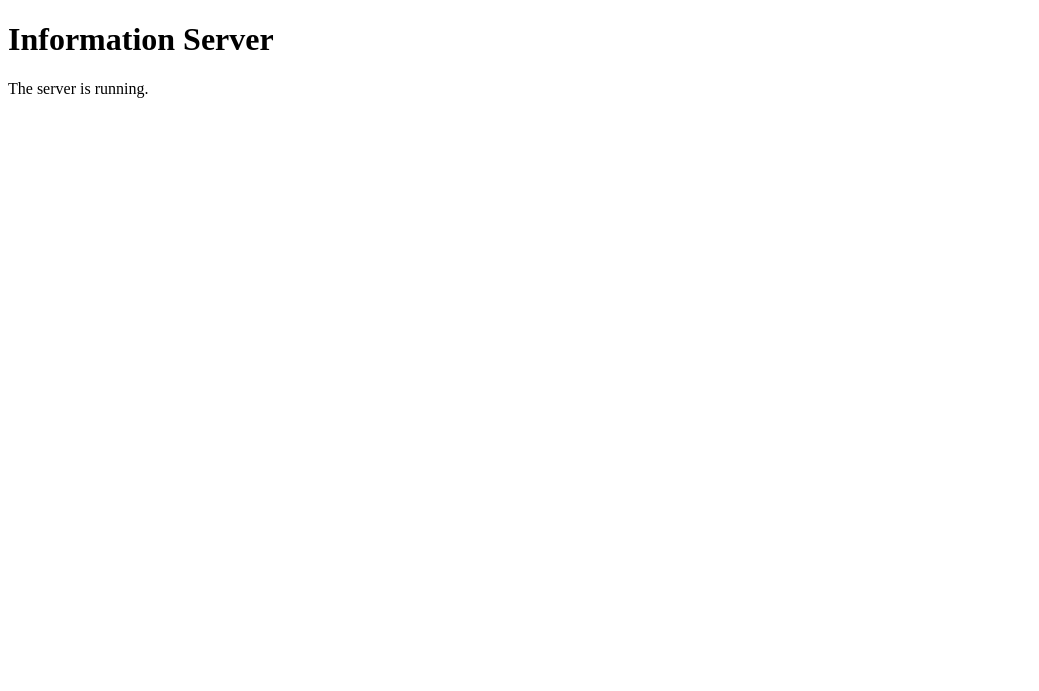
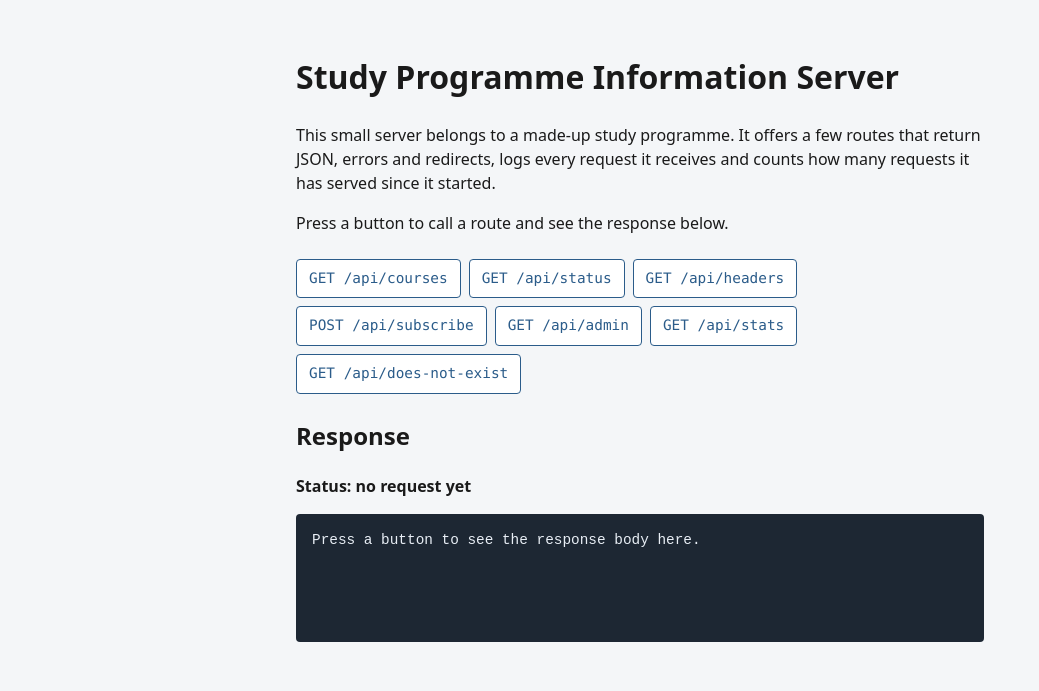
Before and after one commit to CemalSafa/assignment8, a website: page public/index.html in a window 1280 px wide. Shown: the whole page, without its empty margins (0-1039 px from the left). Drawn offline with Linux system fonts and the light colour scheme.

Commit message:
feat: server static files and build the page layout

```diff
--- a/public/index.html
+++ b/public/index.html
@@ -2,10 +2,48 @@
 <html lang="en">
   <head>
     <meta charset="UTF-8" />
-    <title>Information Server</title>
+    <meta name="viewport" content="width=device-width, initial-scale=1.0" />
+    <title>Study Programme Information Server</title>
+    <link rel="stylesheet" href="styles.css" />
   </head>
   <body>
-    <h1>Information Server</h1>
-    <p>The server is running.</p>
+    <main>
+      <h1>Study Programme Information Server</h1>
+      <p>
+        This small server belongs to a made-up study programme. It offers a
+        few routes that return JSON, errors and redirects, logs every request
+        it receives and counts how many requests it has served since it
+        started.
+      </p>
+      <p>Press a button to call a route and see the response below.</p>
+
+      <section class="buttons">
+        <button type="button" data-method="GET" data-path="/api/courses">
+          GET /api/courses
+        </button>
+        <button type="button" data-method="GET" data-path="/api/status">
+          GET /api/status
+        </button>
+        <button type="button" data-method="GET" data-path="/api/headers">
+          GET /api/headers
+        </button>
+        <button type="button" data-method="POST" data-path="/api/subscribe">
+          POST /api/subscribe
+        </button>
+        <button type="button" data-method="GET" data-path="/api/admin">
+          GET /api/admin
+        </button>
+        <button type="button" data-method="GET" data-path="/api/stats">
+          GET /api/stats
+        </button>
+        <button type="button" data-method="GET" data-path="/api/does-not-exist">
+          GET /api/does-not-exist
+        </button>
+      </section>
+
+      <h2>Response</h2>
+      <p id="status">Status: no request yet</p>
+      <pre id="output">Press a button to see the response body here.</pre>
+    </main>
   </body>
 </html>
--- /dev/null
+++ b/public/styles.css
@@ -0,0 +1,55 @@
+* {
+  box-sizing: border-box;
+}
+
+body {
+  margin: 0;
+  font-family: system-ui, -apple-system, 'Segoe UI', Roboto, sans-serif;
+  line-height: 1.5;
+  background: #f4f6f8;
+  color: #1a1a1a;
+}
+
+main {
+  max-width: 720px;
+  margin: 0 auto;
+  padding: 2rem 1rem;
+}
+
+.buttons {
+  display: flex;
+  flex-wrap: wrap;
+  gap: 0.5rem;
+  margin: 1.5rem 0;
+}
+
+button {
+  font: inherit;
+  font-family: ui-monospace, Menlo, Consolas, monospace;
+  font-size: 0.9rem;
+  padding: 0.5rem 0.75rem;
+  border: 1px solid #2b5c8a;
+  border-radius: 4px;
+  background: #ffffff;
+  color: #2b5c8a;
+  cursor: pointer;
+}
+
+button:hover {
+  background: #2b5c8a;
+  color: #ffffff;
+}
+
+#status {
+  font-weight: bold;
+}
+
+#output {
+  min-height: 8rem;
+  padding: 1rem;
+  overflow-x: auto;
+  border-radius: 4px;
+  background: #1d2733;
+  color: #e8eef5;
+  font-size: 0.9rem;
+}
--- a/server.js
+++ b/server.js
@@ -31,9 +31,9 @@ app.use((req, res, next) => {
   next()
 })
 
-app.get('/', (req, res) => {
-  res.sendFile(path.join(PUBLIC_DIR, 'index.html'))
-})
+// Static files: express.static serves everything in public/, and a request
+// for / is answered with public/index.html (the default file of a folder)
+app.use(express.static(PUBLIC_DIR))
 
 app.get('/hello', (req, res) => {
   res.type('text/plain')
```
